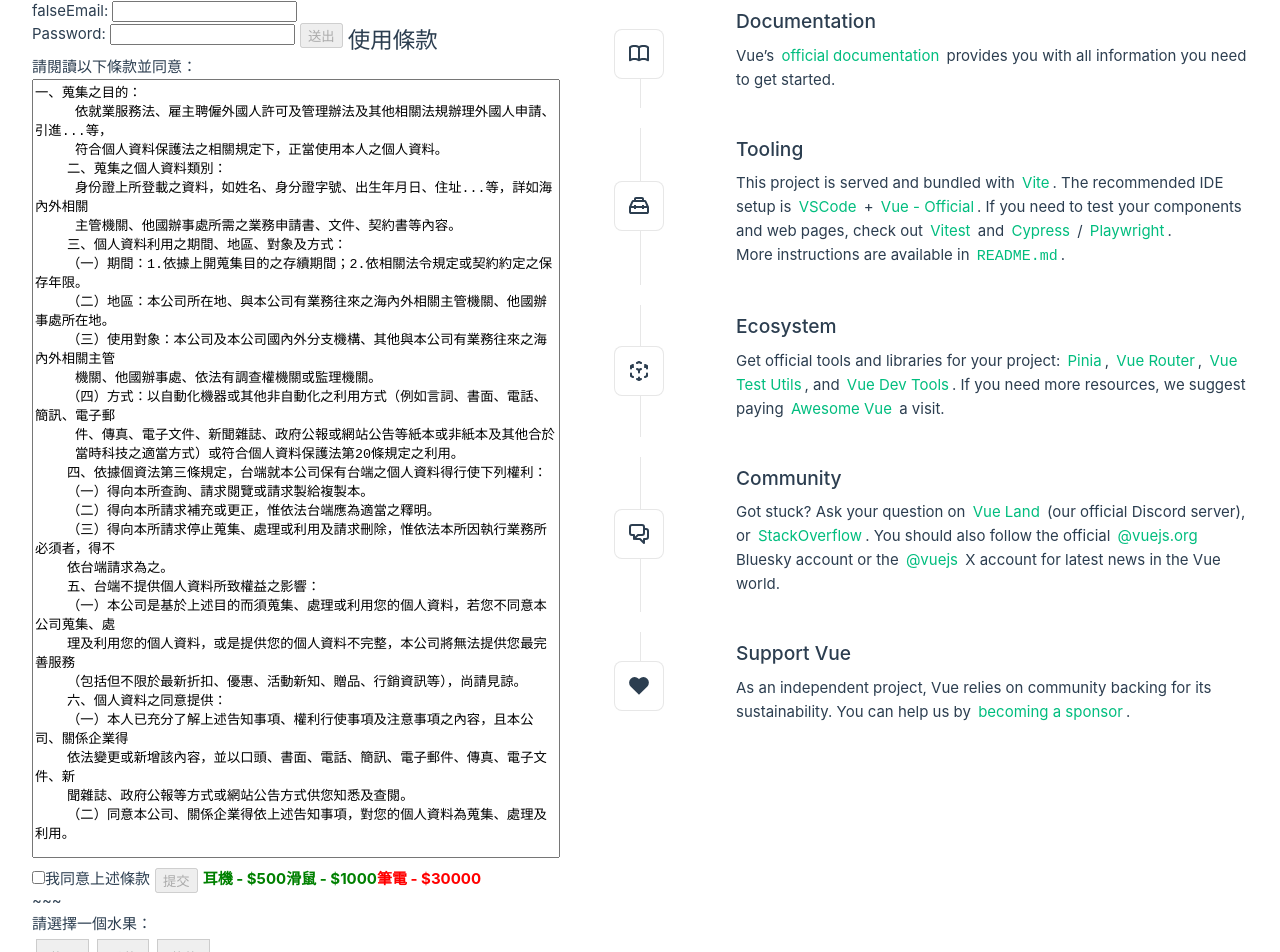
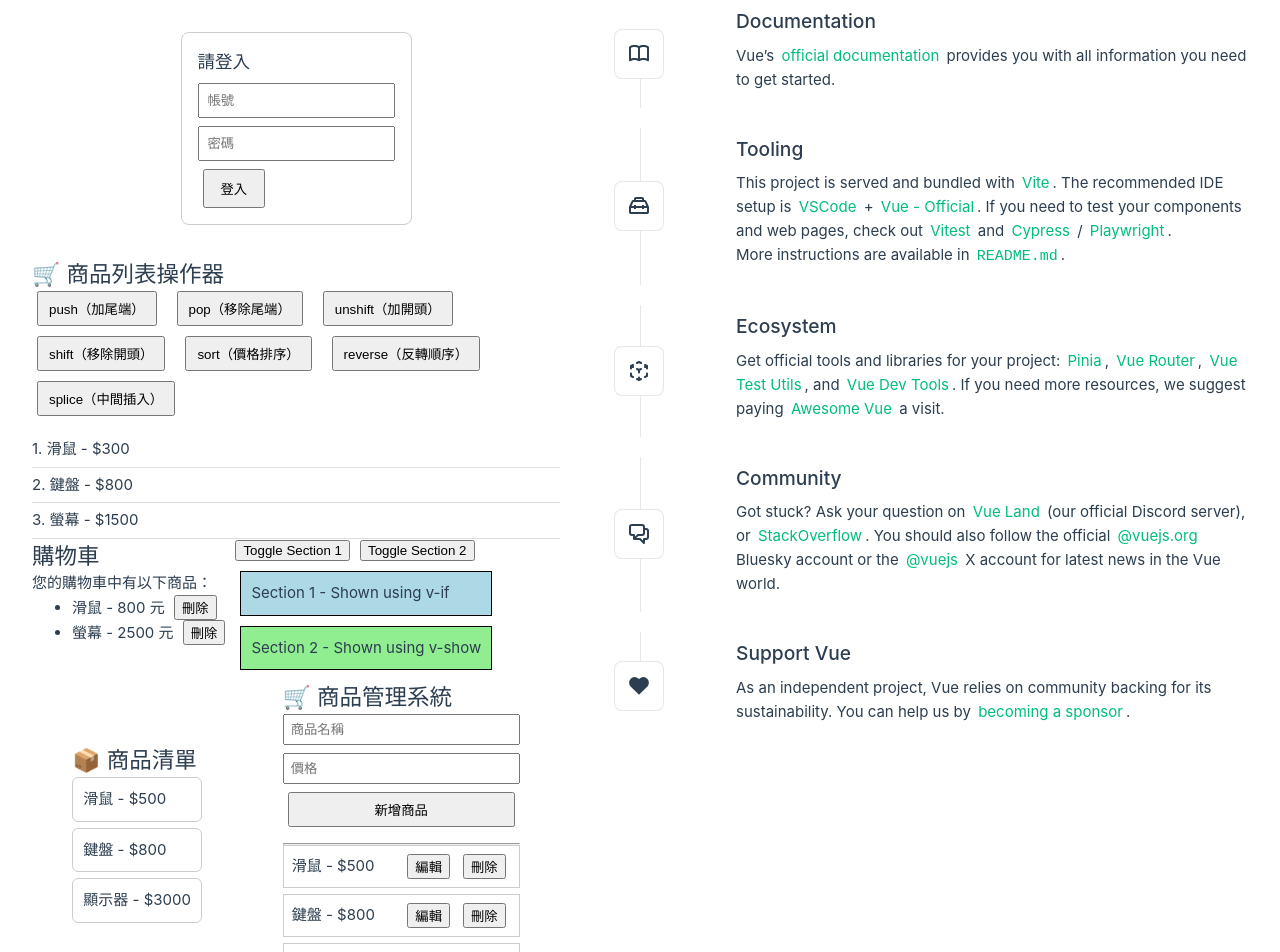
Before and after one commit to Kevin6065/SourceTreeFolder, a Vue app: page / in a window 1280 px wide. Shown: the top 952 px of the page. Built offline with nearby package versions, Linux system fonts and the light colour scheme.

Commit message:
10/8上課進度

```diff
--- a/src/App.vue
+++ b/src/App.vue
@@ -10,6 +10,12 @@
 import DisableComputed from './components/DisableComputed.vue'
 import VbindStyle from './components/VbindStyle.vue'
 import VbindClass from './components/VbindClass.vue'
+import VifDemo from './components/VifDemo.vue'
+import ConditionalRendering from './components/ConditionalRendering.vue'
+import VifVshowDiff from './components/VifVshowDiff.vue'
+import ProductList from './components/ProductList.vue'
+import ArrayChangeDetection from './components/ArrayChangeDetection.vue'
+import ProductManager from './components/ProductManager.vue'
 </script>
 
 <template>
@@ -25,10 +31,18 @@
       <ChangColor />
       <ComputedAndMethod />
       <ShoppingCart /> -->
-      <DisableComputed />
+      <!-- <DisableComputed />
       <TermsAgreement />
       <VbindStyle />
-      <VbindClass />
+      <VbindClass /> -->
+      <ConditionalRendering />
+      <ArrayChangeDetection />
+
+      <VifDemo />
+
+      <VifVshowDiff />
+      <ProductList />
+      <ProductManager />
     </div>
   </header>
 
--- /dev/null
+++ b/src/components/ArrayChangeDetection.vue
@@ -0,0 +1,95 @@
+<script setup>
+import { ref } from 'vue'
+
+let idCounter = 4
+
+const products = ref([
+  { id: 1, name: '滑鼠', price: 300 },
+  { id: 2, name: '鍵盤', price: 800 },
+  { id: 3, name: '螢幕', price: 1500 },
+])
+
+const addItem = () => {
+  products.value.push({ id: products.value.length + 1, name: '新商品', price: 999 })
+}
+
+const removeLast = () => {
+  products.value.pop()
+}
+
+const addFirst = () => {
+  products.value.unshift({ id: products.value[0].id - 1, name: '新商品', price: 999 })
+}
+
+const removeFirst = () => {
+  products.value.shift()
+}
+
+const sortClicked = ref(false)
+const sortByPrice = () => {
+  if (sortClicked.value) {
+    products.value.sort((a, b) => a.price - b.price)
+    sortClicked.value = false
+  } else {
+    products.value.sort((a, b) => b.price - a.price)
+    sortClicked.value = true
+  }
+}
+
+const reverseList = () => {
+  products.value.reverse()
+}
+
+const insertMiddle = () => {
+  const mid = Math.floor(products.value.length / 2)
+  products.value.splice(mid, 0, { id: idCounter++, name: '中間商品', price: 456 })
+}
+</script>
+
+<template>
+  <div class="container">
+    <h2>🛒 商品列表操作器</h2>
+
+    <!-- 操作按鈕 -->
+    <div class="actions">
+      <button @click="addItem">push（加尾端）</button>
+      <button @click="removeLast">pop（移除尾端）</button>
+      <button @click="addFirst">unshift（加開頭）</button>
+      <button @click="removeFirst">shift（移除開頭）</button>
+      <button @click="sortByPrice">sort（價格排序）</button>
+      <button @click="reverseList">reverse（反轉順序）</button>
+      <button @click="insertMiddle">splice（中間插入）</button>
+    </div>
+
+    <!-- 列表渲染 -->
+    <ul>
+      <li v-for="(item, index) in products" :key="item.id">
+        {{ index + 1 }}. {{ item.name }} - ${{ item.price }}
+      </li>
+    </ul>
+  </div>
+</template>
+
+<style scoped>
+.container {
+  max-width: 600px;
+  margin: auto;
+}
+.actions {
+  display: flex;
+  flex-wrap: wrap;
+  gap: 10px;
+  margin-bottom: 16px;
+}
+button {
+  padding: 6px 10px;
+}
+ul {
+  list-style: none;
+  padding: 0;
+}
+li {
+  padding: 6px 0;
+  border-bottom: 1px solid #ddd;
+}
+</style>
--- /dev/null
+++ b/src/components/ConditionalRendering.vue
@@ -0,0 +1,105 @@
+<script setup>
+import { ref, reactive } from 'vue'
+
+const users = reactive([
+  {
+    username: 'kevin',
+    password: '1234',
+    role: 'admin',
+  },
+  {
+    username: 'Jerry',
+    password: '456',
+    role: 'user',
+  },
+  {
+    username: 'guest',
+    password: '789',
+    role: 'guest',
+  },
+])
+
+const isLoggedIn = ref(false)
+const username = ref('')
+const password = ref('')
+const errorMsg = ref('')
+const role = ref('')
+
+const login = () => {
+  const findUser = users.find((user) => {
+    return user.username === username.value && user.password === password.value
+  })
+  if (findUser) {
+    isLoggedIn.value = true
+    username.value = findUser.username
+    role.value = findUser.role
+    errorMsg.value = ''
+  } else {
+    username.value = ''
+    password.value = ''
+    errorMsg.value = '登入錯誤'
+  }
+}
+
+const logout = () => {
+  isLoggedIn.value = false
+  username.value = ''
+  password.value = ''
+  errorMsg.value = ''
+  role.value = ''
+}
+</script>
+
+<template>
+  <div class="container">
+    <!-- 顯示登入表單 -->
+    <div v-if="!isLoggedIn">
+      <h3>請登入</h3>
+      <input v-model="username" placeholder="帳號" />
+      <input v-model="password" type="password" placeholder="密碼" />
+      <button @click="login">登入</button>
+      <p v-if="errorMsg" class="error">{{ errorMsg }}</p>
+    </div>
+
+    <!-- 登入後顯示身份內容 -->
+    <div v-else>
+      <div v-if="role === 'admin'">
+        <h2>👑 歡迎管理員 {{ username }}</h2>
+        <p>這是管理後台畫面。</p>
+      </div>
+
+      <div v-else-if="role === 'user'">
+        <h2>👤 歡迎會員 {{ username }}</h2>
+        <p>這是會員專區。</p>
+      </div>
+
+      <div v-else>
+        <p>身份不明，請聯絡客服。</p>
+      </div>
+
+      <button @click="logout">登出</button>
+    </div>
+  </div>
+</template>
+
+<style scoped>
+.container {
+  max-width: 400px;
+  margin: 2rem auto;
+  padding: 1rem;
+  border: 1px solid #ccc;
+  border-radius: 8px;
+}
+input {
+  display: block;
+  width: 100%;
+  margin: 0.5rem 0;
+  padding: 0.5rem;
+}
+button {
+  padding: 0.5rem 1rem;
+}
+.error {
+  color: red;
+}
+</style>
--- /dev/null
+++ b/src/components/ProductItem.vue
@@ -0,0 +1,25 @@
+<script setup>
+defineProps({
+  name: {
+    type: String,
+  },
+  price: {
+    type: Number,
+  },
+})
+</script>
+
+<template>
+  <div class="product-item">
+    <p>{{ name }} - ${{ price }}</p>
+  </div>
+</template>
+
+<style scoped>
+.product-item {
+  padding: 10px;
+  margin-bottom: 6px;
+  border: 1px solid #ccc;
+  border-radius: 6px;
+}
+</style>
--- /dev/null
+++ b/src/components/ProductItemComp.vue
@@ -0,0 +1,29 @@
+<script setup>
+const props = defineProps({
+  product: Object,
+})
+</script>
+
+<template>
+  <div class="product-item">
+    <span>{{ product.name }} - ${{ product.price }}</span>
+    <div class="actions">
+      <button @click="editProduct">編輯</button>
+      <button @click="removeProduct">刪除</button>
+    </div>
+  </div>
+</template>
+
+<style scoped>
+.product-item {
+  border: 1px solid #ccc;
+  padding: 8px;
+  margin-bottom: 6px;
+  display: flex;
+  justify-content: space-between;
+  align-items: center;
+}
+.actions button {
+  margin-left: 8px;
+}
+</style>
--- /dev/null
+++ b/src/components/ProductList.vue
@@ -0,0 +1,29 @@
+<script setup>
+import ProductItem from './ProductItem.vue'
+import { reactive } from 'vue'
+
+const products = reactive([
+  { id: 1, name: '滑鼠', price: 500 },
+  { id: 2, name: '鍵盤', price: 800 },
+  { id: 3, name: '顯示器', price: 3000 },
+])
+</script>
+
+<template>
+  <div class="product-list">
+    <h2>📦 商品清單</h2>
+    <ProductItem
+      v-for="product in products"
+      :key="product.id"
+      :name="product.name"
+      :price="product.price"
+    />
+  </div>
+</template>
+
+<style scoped>
+.product-list {
+  max-width: 400px;
+  margin: auto;
+}
+</style>
--- /dev/null
+++ b/src/components/ProductManager.vue
@@ -0,0 +1,79 @@
+<script setup>
+import { ref } from 'vue'
+import ProductItemComp from './ProductItemComp.vue'
+// 商品編號
+let nextId = 1
+// 商品清單
+const products = ref([
+  {
+    id: nextId++,
+    name: '滑鼠',
+    price: 500,
+  },
+  {
+    id: nextId++,
+    name: '鍵盤',
+    price: 800,
+  },
+  {
+    id: nextId++,
+    name: '顯示器',
+    price: 3000,
+  },
+])
+const form = ref({
+  id: null,
+  name: '',
+  price: '',
+})
+</script>
+
+<template>
+  <div class="container">
+    <h2>🛒 商品管理系統</h2>
+
+    <!-- 商品輸入表單 -->
+    <form @submit.prevent="handleSubmit">
+      <input v-model="form.name" placeholder="商品名稱" required />
+      <input v-model.number="form.price" type="number" placeholder="價格" required />
+
+      <button type="submit">
+        {{ form.id ? '更新商品' : '新增商品' }}
+      </button>
+
+      <button v-if="form.id" type="button" @click="resetForm">取消編輯</button>
+    </form>
+
+    <hr />
+
+    <!-- 商品清單 -->
+    <ProductItemComp
+      v-for="product in products"
+      :key="product.id"
+      :product="product"
+      @delete="removeProduct"
+      @edit="editProduct"
+    />
+
+    <p v-if="products.length === 0">⚠️ 沒有商品</p>
+  </div>
+</template>
+
+<style scoped>
+.container {
+  max-width: 500px;
+  margin: auto;
+}
+form {
+  display: flex;
+  flex-direction: column;
+  gap: 8px;
+  margin-bottom: 1rem;
+}
+input {
+  padding: 6px;
+}
+button {
+  padding: 6px 12px;
+}
+</style>
--- /dev/null
+++ b/src/components/VifDemo.vue
@@ -0,0 +1,32 @@
+<script setup>
+import { reactive } from 'vue'
+
+const cart = reactive([
+  { name: '滑鼠', price: 800 },
+  { name: '螢幕', price: 2500 },
+])
+
+const removeFromCart = (index) => {
+  cart.splice(index, 1)
+}
+</script>
+
+<template>
+  <div>
+    <h2>購物車</h2>
+    <div v-if="cart.length > 0">
+      <p>您的購物車中有以下商品：</p>
+      <ul>
+        <li v-for="(product, index) in cart" :key="index">
+          {{ product.name }} - {{ product.price }} 元
+          <button @click="removeFromCart(index)">刪除</button>
+        </li>
+      </ul>
+    </div>
+    <div v-else>
+      <p>您的購物車是空的。</p>
+    </div>
+  </div>
+</template>
+
+<style scoped></style>
--- /dev/null
+++ b/src/components/VifVshowDiff.vue
@@ -0,0 +1,39 @@
+<script setup>
+import { ref } from 'vue'
+
+const show1 = ref(true)
+const show2 = ref(true)
+
+const toggleShow1 = () => {
+  show1.value = !show1.value
+}
+
+const toggleShow2 = () => {
+  show2.value = !show2.value
+}
+</script>
+
+<template>
+  <div>
+    <button @click="toggleShow1">Toggle Section 1</button>
+    <button @click="toggleShow2">Toggle Section 2</button>
+    <div class="section" v-if="show1">Section 1 - Shown using v-if</div>
+    <div class="section" v-show="show2">Section 2 - Shown using v-show</div>
+  </div>
+</template>
+
+<style scoped>
+.section {
+  margin: 10px;
+  padding: 10px;
+  border: 1px solid black;
+}
+
+.section:nth-child(odd) {
+  background-color: lightblue;
+}
+
+.section:nth-child(even) {
+  background-color: lightgreen;
+}
+</style>
```
Also changed, not shown: src/components/NokeyArrayVfor.vue (added, +15 -0 lines).
